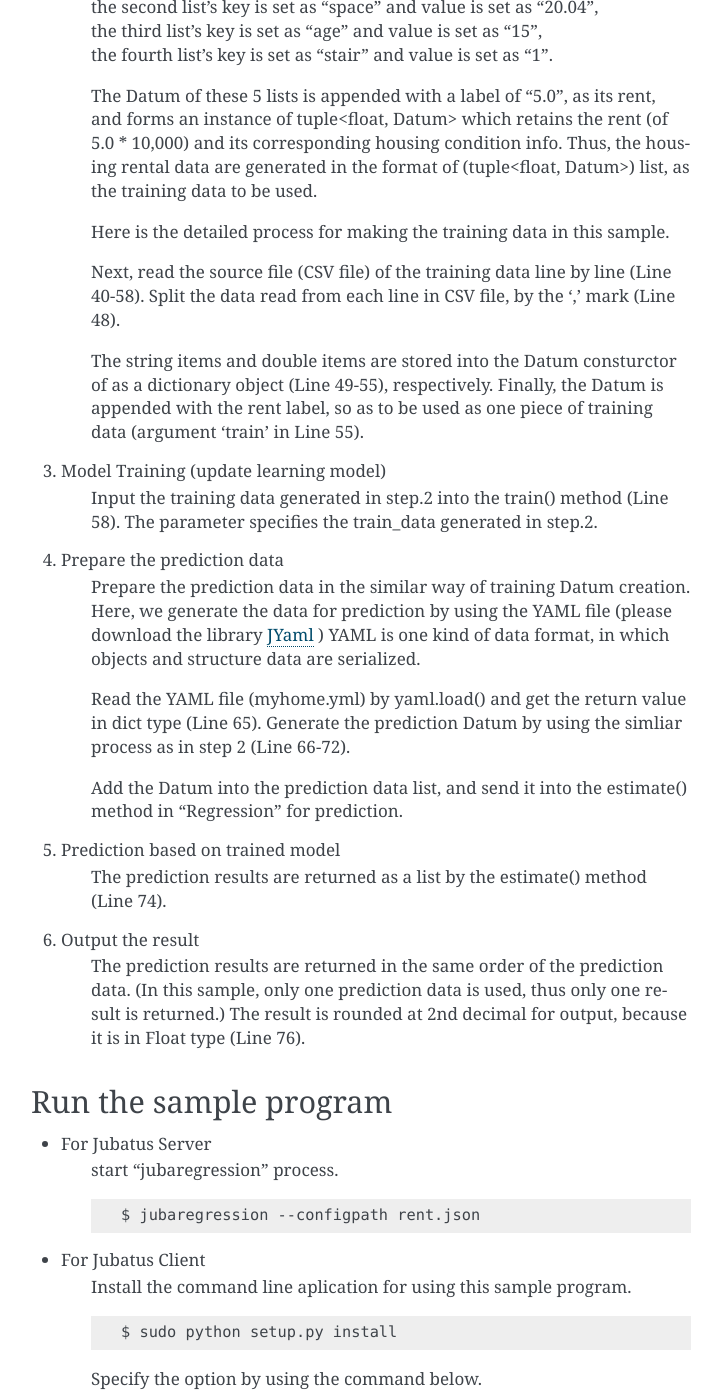
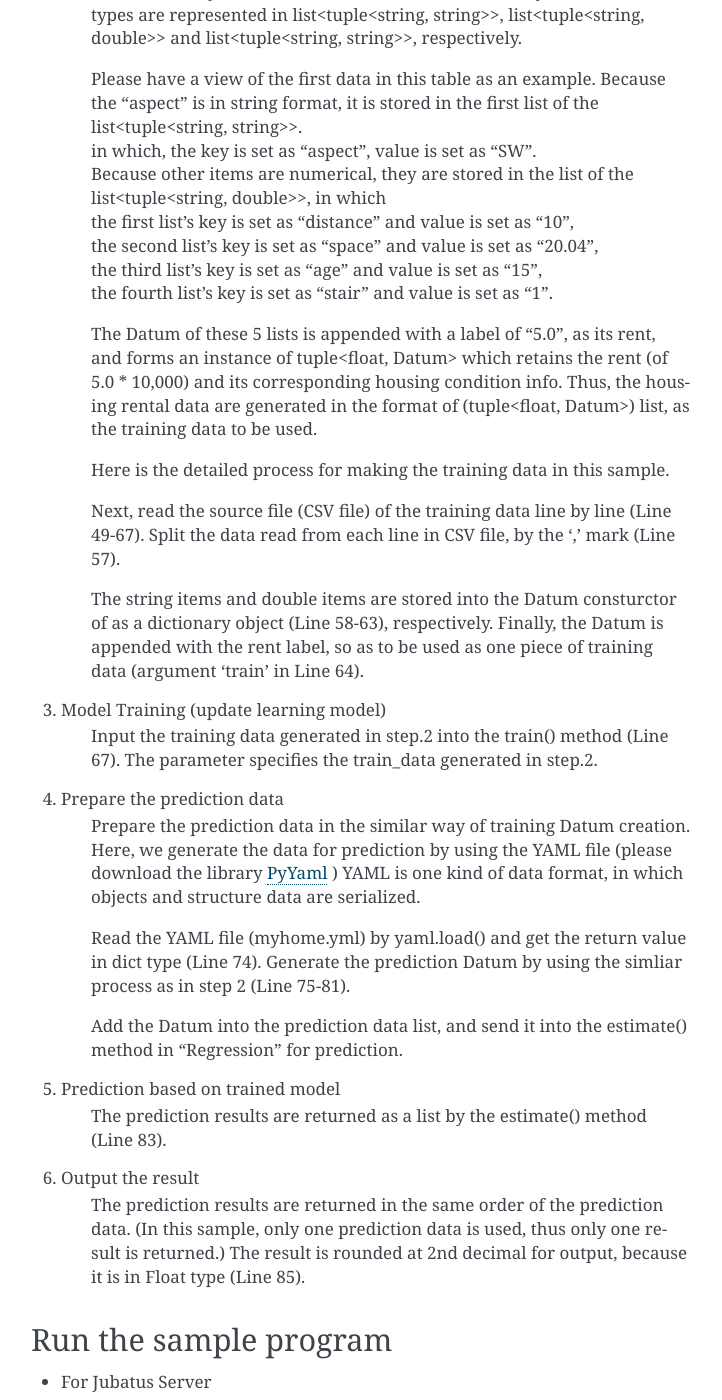
Before and after one commit to jubatus/website, a Sphinx documentation site: the page built from source/en/tutorial/regression_python.rst, in a window 1280 px wide and 1400 px high, scrolled down 5347 px. Shown: the whole window, without its empty margins (389-1111 px from the left). Built offline with Sphinx 7.4.7, drawn with Linux system fonts in a browser that asks for light colours; the version number could not be read and is left out; some of the changed text lies outside the part shown.

Commit message:
Update source code of regression tutorial

```diff
--- a/source/en/tutorial/regression_python.rst
+++ b/source/en/tutorial/regression_python.rst
@@ -243,32 +255,32 @@
 
     Here is the detailed process for making the training data in this sample.
 
-    Next, read the source file (CSV file) of the training data line by line (Line 40-58).
-    Split the data read from each line in CSV file, by the ',' mark (Line 48).
+    Next, read the source file (CSV file) of the training data line by line (Line 49-67).
+    Split the data read from each line in CSV file, by the ',' mark (Line 57).
 
-    The string items and double items are stored into the Datum consturctor of as a dictionary object (Line 49-55), respectively.
-    Finally, the Datum is appended with the rent label, so as to be used as one piece of training data (argument 'train' in Line 55).
+    The string items and double items are stored into the Datum consturctor of as a dictionary object (Line 58-63), respectively.
+    Finally, the Datum is appended with the rent label, so as to be used as one piece of training data (argument 'train' in Line 64).
 
 3. Model Training (update learning model)
-    Input the training data generated in step.2 into the train() method (Line 58).
+    Input the training data generated in step.2 into the train() method (Line 67).
     The parameter specifies the train_data generated in step.2.
 
 4. Prepare the prediction data
     Prepare the prediction data in the similar way of training Datum creation.
-    Here, we generate the data for prediction by using the YAML file (please download the library `JYaml <http://jyaml.sourceforge.net/download.html>`_ )
+    Here, we generate the data for prediction by using the YAML file (please download the library `PyYaml <http://pyyaml.org/>`_ )
     YAML is one kind of data format, in which objects and structure data are serialized.
 
-    Read the YAML file (myhome.yml) by yaml.load() and get the return value in dict type (Line 65).
-    Generate the prediction Datum by using the simliar process as in step 2 (Line 66-72).
+    Read the YAML file (myhome.yml) by yaml.load() and get the return value in dict type (Line 74).
+    Generate the prediction Datum by using the simliar process as in step 2 (Line 75-81).
 
     Add the Datum into the prediction data list, and send it into the estimate() method in "Regression" for prediction.
 
 5. Prediction based on trained model
-    The prediction results are returned as a list by the estimate() method (Line 74).
+    The prediction results are returned as a list by the estimate() method (Line 83).
 
 6. Output the result
     The prediction results are returned in the same order of the prediction data. (In this sample, only one prediction data is used, thus only one result is returned.)
-    The result is rounded at 2nd decimal for output, because it is in Float type (Line 76).
+    The result is rounded at 2nd decimal for output, because it is in Float type (Line 85).
 
 
 ------------------------------------
@@ -284,17 +296,11 @@
 
 
 * For Jubatus Client
-    Install the command line aplication for using this sample program.
-
-    ::
-
-     $ sudo python setup.py install
-
     Specify the option by using the command below.
 
     ::
 
-     $ jubahomes -t dat/rent-data.csv -a dat/myhome.yml
+     $ python jubahomes.py -t ../dat/rent-data.csv -a ../dat/myhome.yml
 
        -t ：CSV file name (if there is training data)
        -a ：YML file name (required)
```
Also changed, not shown: other parts of source/en/tutorial/regression_python.rst (+22 -10 lines), source/ja/tutorial/regression_python.rst (+33 -28 lines).
